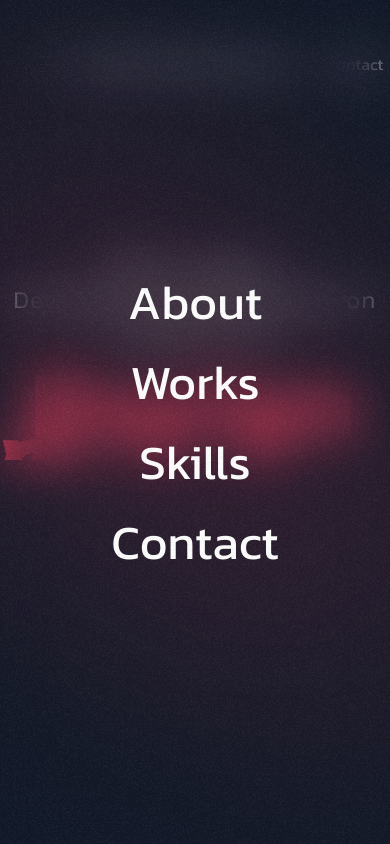
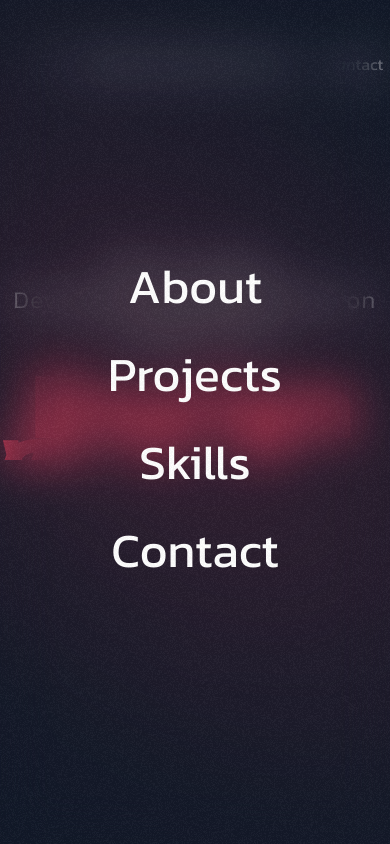
Before and after one commit to barisonurme/portfolio2.0, a React (Create React App) app: page / in a window 390 px wide. Both pictures are taken after a click on the element 52 px from the left and 64 px from the top of the page. Shown: the top 844 px of the page. Built offline with nearby package versions, Linux system fonts and the light colour scheme.

Commit message:
Hamburger Menu Ui Update.

```diff
--- a/src/components/HamburgerMenu.js
+++ b/src/components/HamburgerMenu.js
@@ -13,10 +13,28 @@ const HamburgerMenu = (props) => {
           className="flex backdrop-blur-xl flex-col bg-slate-800/10 inset-0 justify-center items-center w-full h-screen fixed z-40 text-white"
         >
           <div className="grid gap-8 text-5xl  text-center">
-            <div className="hover:text-rose-500 cursor-pointer">About</div>
-            <div className="hover:text-rose-500 cursor-pointer">Works</div>
-            <div className="hover:text-rose-500 cursor-pointer">Skills</div>
-            <div className="hover:text-rose-500 cursor-pointer">Contact</div>
+            <div className="group hover:text-rose-500 duration-500 cursor-pointer flex flex-col justify-center items-center">
+              About
+              <div className="h-2 group-hover:w-32 opacity-0 group-hover:opacity-100 bg-rose-500 w-0 flex duration-500"></div>
+            </div>
+            <div className="grid gap-8 text-5xl  text-center">
+              <div className="group hover:text-rose-500 duration-500 cursor-pointer flex flex-col justify-center items-center">
+                Projects
+                <div className="h-2 group-hover:w-44 opacity-0 group-hover:opacity-100 bg-rose-500 w-0 flex duration-500"></div>
+              </div>
+            </div>
+            <div className="grid gap-8 text-5xl  text-center">
+              <div className="group hover:text-rose-500 duration-500 cursor-pointer flex flex-col justify-center items-center">
+                Skills
+                <div className="h-2 group-hover:w-32 opacity-0 group-hover:opacity-100 bg-rose-500 w-0 flex duration-500"></div>
+              </div>
+            </div>
+            <div className="grid gap-8 text-5xl  text-center">
+              <div className="group hover:text-rose-500 duration-500 cursor-pointer flex flex-col justify-center items-center">
+                Contact
+                <div className="h-2 group-hover:w-40 opacity-0 group-hover:opacity-100 bg-rose-500 w-0 flex duration-500"></div>
+              </div>
+            </div>
           </div>
         </div>
       )}
```
